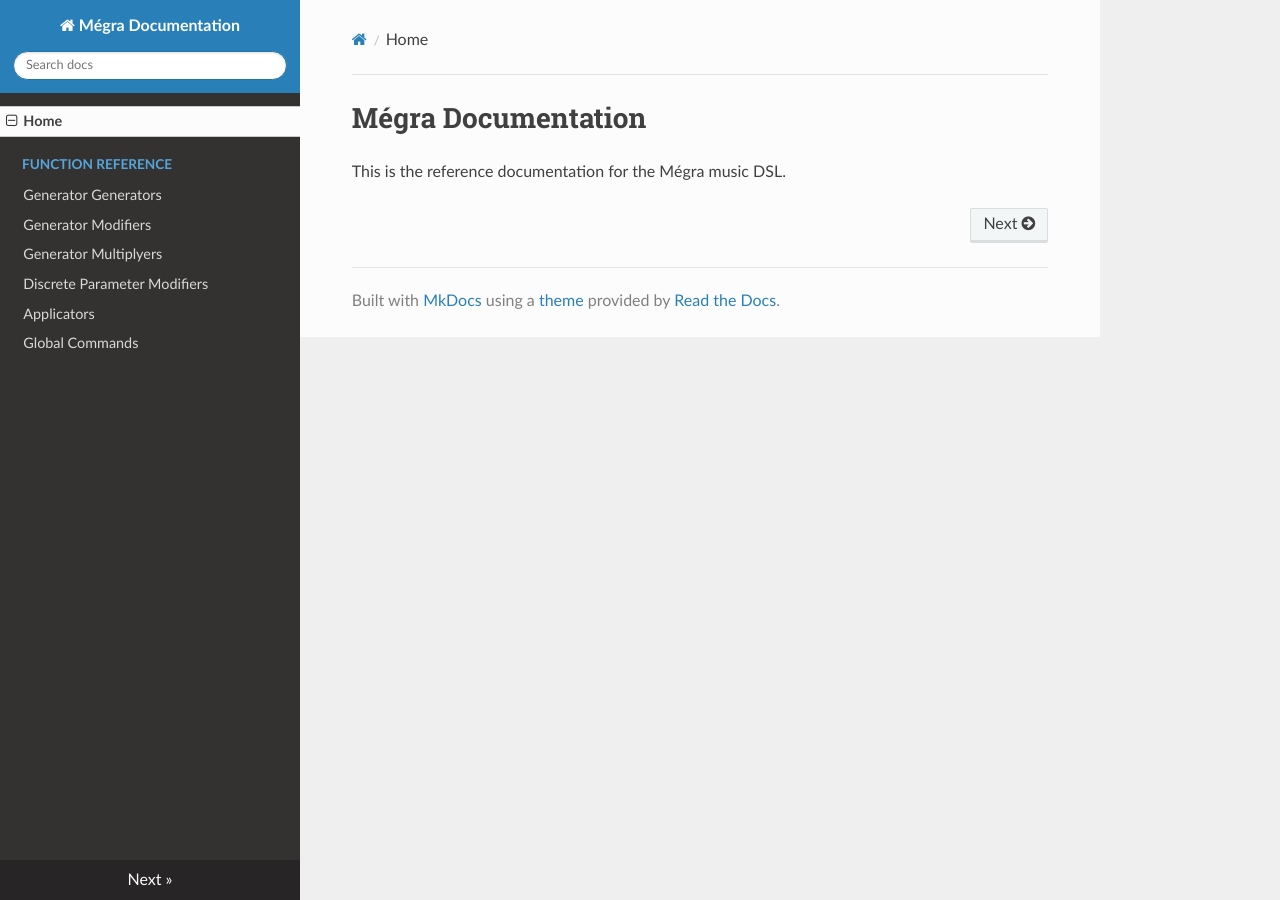
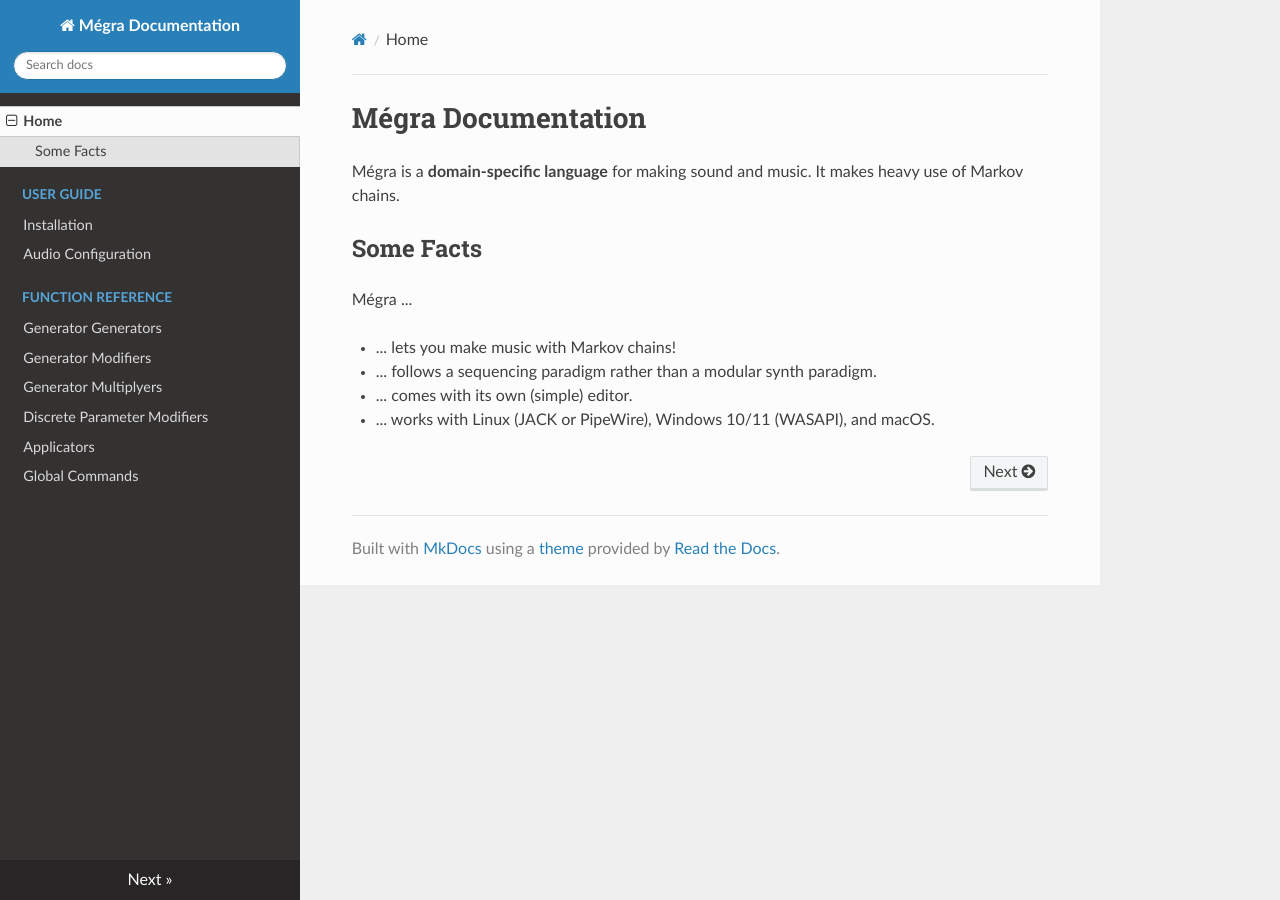
Before and after one commit to the-drunk-coder/megra-doc, an MkDocs documentation site: the page built from docs/index.md, in a window 1280 px wide. Built offline with MkDocs 1.6.1, drawn with Linux system fonts in a browser that asks for light colours; nearby versions of some CDN libraries.

Commit message:
working on the docs, for no dollar a day

```diff
--- a/docs/index.md
+++ b/docs/index.md
@@ -1,3 +1,12 @@
 # Mégra Documentation
 
-This is the reference documentation for the Mégra music DSL.
+Mégra is a **domain-specific language** for making sound and music. It makes heavy use of Markov chains.
+
+## Some Facts
+
+Mégra ...
+
+* ... lets you make music with Markov chains!
+* ... follows a sequencing paradigm rather than a modular synth paradigm.
+* ... comes with its own (simple) editor.
+* ... works with Linux (JACK or PipeWire), Windows 10/11 (WASAPI), and macOS.
--- a/mkdocs.yml
+++ b/mkdocs.yml
@@ -2,6 +2,9 @@ site_name: Mégra Documentation
 site_url: https://megra-doc.readthedocs.io/
 nav:
     - 'Home' : 'index.md'
+    - 'User Guide' :
+        - 'Installation' : 'installation.md'
+        - 'Audio Configuration' : 'audio-configuration.md'
     - 'Function Reference' :
         - 'Generator Generators' : 'function-reference/generator-generators.md'
         - 'Generator Modifiers' : 'function-reference/generator-modifiers.md'
```
Also changed, not shown: docs/audio-configuration.md (added, +13 -0 lines), docs/installation.md (added, +32 -0 lines).
